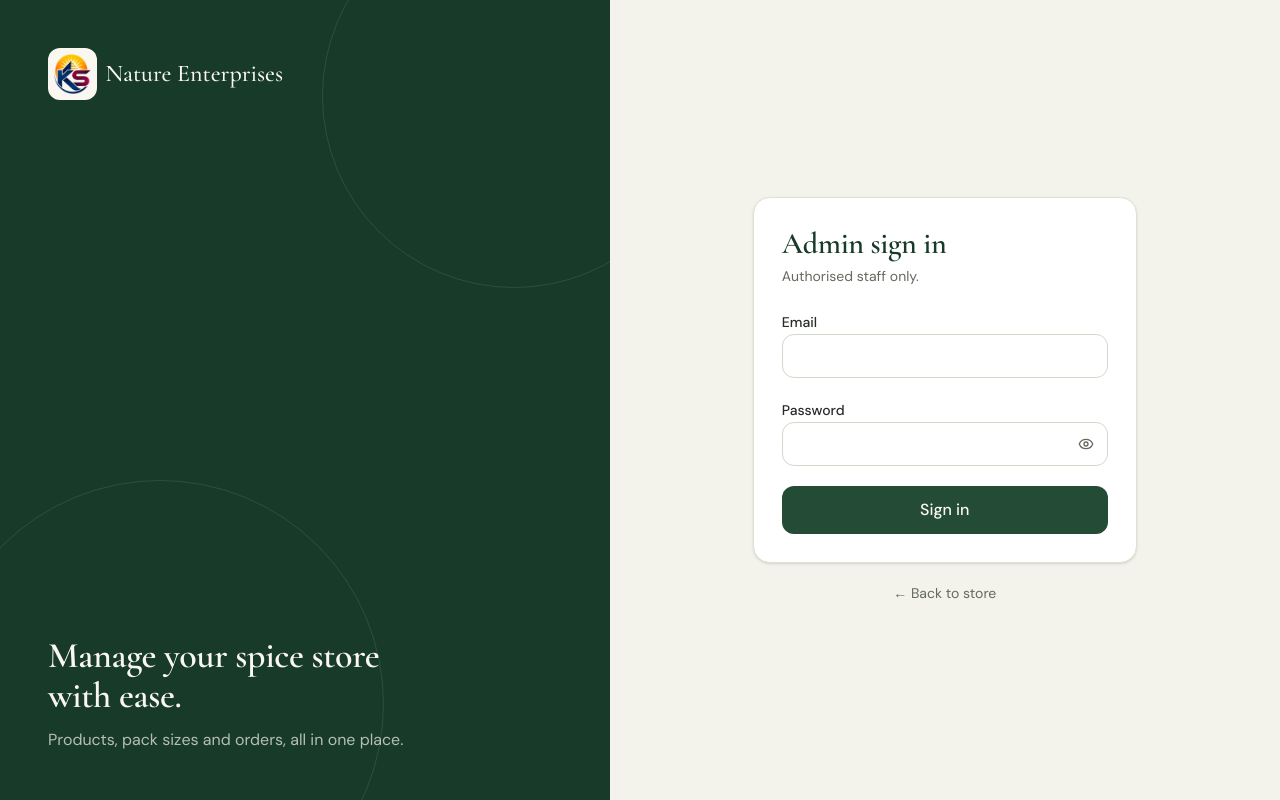
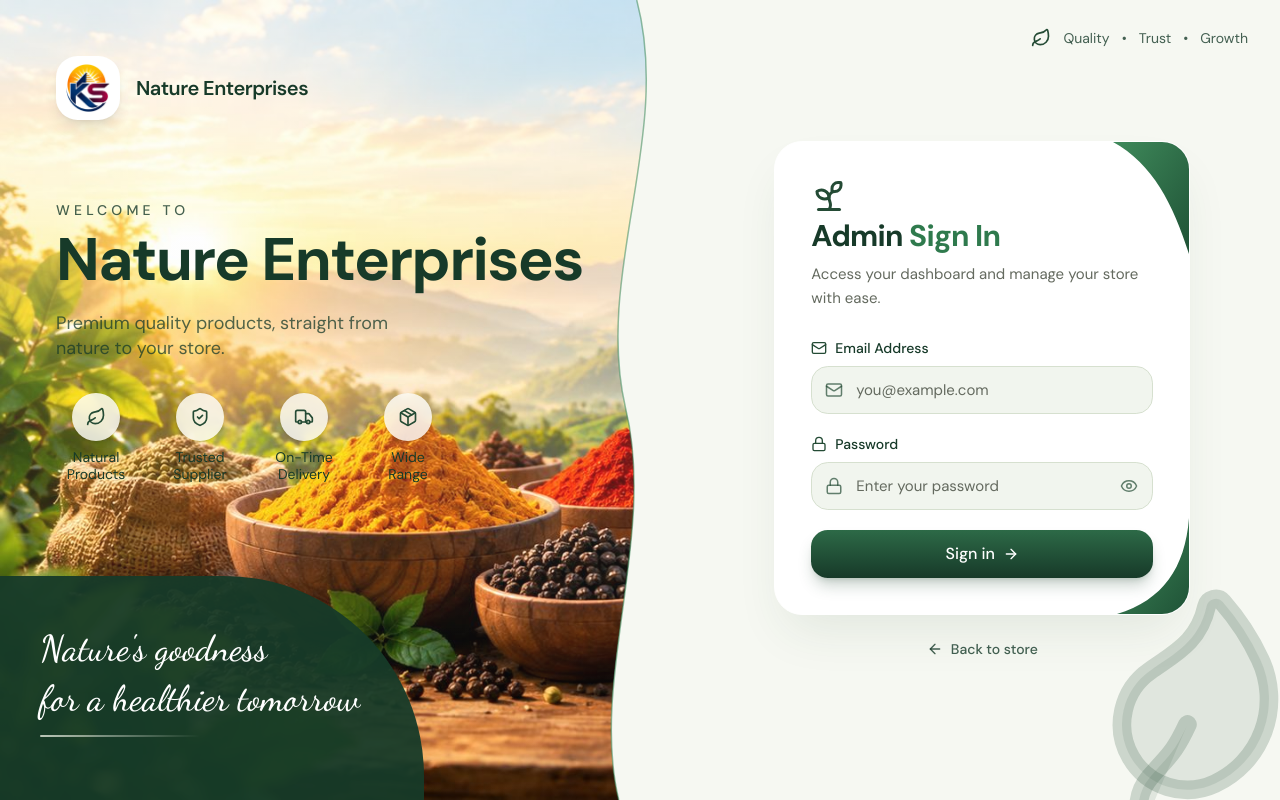
Before and after one commit to udaykiran1867/nature-enterprise, a Next.js app: page /admin/login in a window 1280 px wide. Built offline with nearby package versions, Linux system fonts and the light colour scheme; no server answers.

Commit message:
Now UI is looking properly

```diff
--- a/src/app/admin/login/page.tsx
+++ b/src/app/admin/login/page.tsx
@@ -1,34 +1,107 @@
 import type { Metadata } from "next";
+import { Dancing_Script } from "next/font/google";
+import Image from "next/image";
 import Link from "next/link";
+import { ArrowLeft, Leaf, Package, ShieldCheck, Sprout, Truck } from "lucide-react";
+import { LoginForm } from "@/components/admin/LoginForm";
 import { LogoMark } from "@/components/layout/Logo";
-import { LoginForm } from "@/components/admin/LoginForm";
 
 export const metadata: Metadata = { title: "Sign in" };
 
+const script = Dancing_Script({ subsets: ["latin"], weight: ["500"], display: "swap" });
+
+const FEATURES = [
+  { icon: Leaf, label: "Natural", sub: "Products" },
+  { icon: ShieldCheck, label: "Trusted", sub: "Supplier" },
+  { icon: Truck, label: "On-Time", sub: "Delivery" },
+  { icon: Package, label: "Wide", sub: "Range" },
+];
+
+function BrandRow({ className = "" }: { className?: string }) {
+  return (
+    <div className={`flex items-center gap-4 ${className}`}>
+      <span className="inline-flex size-16 items-center justify-center rounded-2xl bg-white p-2 shadow-lg shadow-black/10">
+        <LogoMark className="h-full w-auto" priority />
+      </span>
+      <span className="font-sans text-xl font-semibold tracking-tight text-forest-dark">Nature Enterprises</span>
+    </div>
+  );
+}
+
 export default function AdminLoginPage() {
   return (
-    <div className="grid min-h-screen lg:grid-cols-[1fr_1.1fr]">
-      <aside className="relative hidden overflow-hidden bg-forest-dark p-12 text-ivory lg:flex lg:flex-col lg:justify-between">
-        <div className="pointer-events-none absolute -right-24 -top-24 size-96 rounded-full border border-white/10" aria-hidden />
-        <div className="pointer-events-none absolute -bottom-32 -left-16 size-[28rem] rounded-full border border-white/10" aria-hidden />
-        <div className="flex items-center gap-2">
-          <LogoMark plate className="h-10 w-auto" />
-          <span className="font-display text-2xl">Nature Enterprises</span>
+    <div className="relative min-h-screen overflow-hidden bg-[#F6F8F2] lg:grid lg:grid-cols-[1.15fr_1fr]">
+      {/* Mobile header */}
+      <div className="relative h-56 overflow-hidden lg:hidden">
+        <Image src="/login-bg.jpg" alt="" fill priority sizes="100vw" className="object-cover object-[20%_60%]" />
+        <div className="absolute inset-0 bg-gradient-to-b from-white/60 via-white/10 to-[#F6F8F2]" />
+        <BrandRow className="relative p-5" />
+      </div>
+
+      {/* Desktop photo panel */}
+      <aside className="relative hidden overflow-hidden lg:block">
+        <Image src="/login-bg.jpg" alt="Turmeric, chilli, pepper and cardamom in wooden bowls against green hills at sunrise" fill priority sizes="55vw" className="object-cover object-left" />
+        <div className="absolute inset-0 bg-gradient-to-b from-white/55 via-white/10 to-transparent" aria-hidden />
+
+        <div className="relative z-10 flex h-full flex-col p-10 xl:p-14">
+          <BrandRow />
+          <div className="mt-14 xl:mt-20">
+            <p className="font-sans text-sm font-medium uppercase tracking-[0.3em] text-forest-dark/80">Welcome to</p>
+            <h1 className="mt-2 max-w-xl font-sans text-5xl font-bold leading-[1.05] tracking-tight text-forest-dark xl:text-6xl">Nature Enterprises</h1>
+            <p className="mt-5 max-w-sm text-lg leading-snug text-forest-dark/75">Premium quality products, straight from nature to your store.</p>
+            <ul className="mt-8 flex gap-6">
+              {FEATURES.map(({ icon: Icon, label, sub }) => (
+                <li key={label} className="flex w-20 flex-col items-center text-center text-sm leading-tight text-forest-dark">
+                  <span className="mb-2 flex size-12 items-center justify-center rounded-full bg-white/80 text-forest shadow-sm backdrop-blur-sm"><Icon className="size-5" aria-hidden /></span>
+                  {label}<br />{sub}
+                </li>
+              ))}
+            </ul>
+          </div>
         </div>
-        <div>
-          <h2 className="max-w-sm text-4xl !text-ivory">Manage your spice store with ease.</h2>
-          <p className="mt-3 max-w-sm text-ivory/70">Products, pack sizes and orders, all in one place.</p>
+
+        <div className="absolute bottom-0 left-0 z-10 h-48 w-[62%] rounded-tr-[200px] bg-forest-dark/95 p-10 pt-12 xl:h-56">
+          <p className={`${script.className} flex items-start gap-2 text-3xl leading-snug text-white xl:text-4xl`}>
+            <span>Nature&apos;s goodness<br />for a healthier tomorrow</span>
+
+          </p>
+          <span className="mt-3 block h-0.5 w-40 rounded-full bg-gradient-to-r from-sage/80 to-transparent" aria-hidden />
         </div>
+
+        {/* Wavy edge between photo and form */}
+        <svg className="pointer-events-none absolute inset-y-0 -right-px z-20 h-full w-28" viewBox="0 0 100 1000" preserveAspectRatio="none" aria-hidden>
+          <path d="M100 0H56C88 170 18 340 46 510C74 670 14 850 40 1000H100Z" fill="#F6F8F2" />
+          <path d="M56 0C88 170 18 340 46 510C74 670 14 850 40 1000" fill="none" stroke="#3f8a5b" strokeOpacity=".55" strokeWidth="1.5" vectorEffect="non-scaling-stroke" />
+        </svg>
       </aside>
-      <main className="flex items-center justify-center p-6">
-        <div className="w-full max-w-sm">
-          <div className="card p-7 shadow-sm">
-            <div className="mb-4 lg:hidden"><LogoMark className="h-12 w-auto" /></div>
-            <h1 className="text-3xl">Admin sign in</h1>
-            <p className="mb-6 mt-1 text-sm text-muted-foreground">Authorised staff only.</p>
-            <LoginForm />
+
+      {/* Form panel */}
+      <main className="relative z-10 -mt-12 flex items-center justify-center px-4 pb-12 lg:mt-0 lg:p-12">
+        <p className="absolute right-8 top-7 hidden items-center gap-3 text-sm text-forest-dark/80 lg:flex">
+          <Leaf className="size-5 text-forest" aria-hidden /> Quality <span aria-hidden>•</span> Trust <span aria-hidden>•</span> Growth
+        </p>
+        <Leaf className="pointer-events-none absolute -bottom-6 -right-6 hidden size-56 -rotate-[25deg] fill-forest/10 text-forest/20 lg:block" aria-hidden />
+
+        <div className="relative w-full max-w-[26rem]">
+          <div className="relative overflow-hidden rounded-[1.75rem] border border-white bg-white p-7 shadow-2xl shadow-forest/10 sm:p-9">
+            <svg className="pointer-events-none absolute right-0 top-0 h-28 w-32" viewBox="0 0 128 112" aria-hidden>
+              <defs><linearGradient id="g1" x1="0" y1="0" x2="1" y2="1"><stop offset="0" stopColor="#3f8a5b" /><stop offset="1" stopColor="#1f5236" /></linearGradient></defs>
+              <path d="M52 0H128V112C112 62 92 22 52 0Z" fill="url(#g1)" />
+            </svg>
+            <svg className="pointer-events-none absolute bottom-0 right-0 h-24 w-28" viewBox="0 0 112 96" aria-hidden>
+              <path d="M112 0V96H40C86 82 108 50 112 0Z" fill="url(#g1)" />
+            </svg>
+
+            <div className="relative">
+              <Sprout className="size-9 text-forest" aria-hidden />
+              <h2 className="mt-1 font-sans text-3xl font-bold tracking-tight text-forest-dark">Admin <span className="text-[#2f7a4d]">Sign In</span></h2>
+              <p className="mb-7 mt-2 text-[15px] leading-relaxed text-muted-foreground">Access your dashboard and manage your store with ease.</p>
+              <LoginForm />
+            </div>
           </div>
-          <Link href="/" className="mt-5 block text-center text-sm text-muted-foreground hover:text-forest">← Back to store</Link>
+          <Link href="/" className="mt-6 flex items-center justify-center gap-2 text-sm font-medium text-forest-dark/80 transition-colors hover:text-forest">
+            <ArrowLeft className="size-4" aria-hidden /> Back to store
+          </Link>
         </div>
       </main>
     </div>
--- a/src/components/admin/LoginForm.tsx
+++ b/src/components/admin/LoginForm.tsx
@@ -4,12 +4,15 @@ import { useRouter } from "next/navigation";
 import { useState } from "react";
 import { useForm } from "react-hook-form";
 import { zodResolver } from "@hookform/resolvers/zod";
-import { AlertCircle, Eye, EyeOff, Loader2 } from "lucide-react";
+import { AlertCircle, ArrowRight, Eye, EyeOff, Loader2, Lock, Mail } from "lucide-react";
 import { z } from "zod";
 import { signIn } from "@/app/admin/actions";
 
-const schema = z.object({ email: z.email("Enter a valid email"), password: z.string().min(1, "Enter your password") });
+const schema = z.object({ email: z.email("Enter a valid email address"), password: z.string().min(1, "Enter your password") });
 type Values = z.infer<typeof schema>;
+
+const input = "field h-12 rounded-xl border-[#d6e0cf] bg-[#f1f5ee] pl-11 text-[15px] focus-visible:bg-white";
+const iconCls = "pointer-events-none absolute left-3.5 top-1/2 size-[18px] -translate-y-1/2 text-forest/70";
 
 export function LoginForm() {
   const router = useRouter();
@@ -31,29 +34,39 @@ export function LoginForm() {
 
   return (
     <form onSubmit={handleSubmit(onSubmit)} noValidate className="space-y-5">
-      <div className="space-y-1.5">
-        <label htmlFor="email" className="text-sm font-medium">Email</label>
-        <input id="email" type="email" autoComplete="username" className="field" aria-invalid={!!errors.email} {...register("email")} />
+      <div className="space-y-2">
+        <label htmlFor="email" className="flex items-center gap-2 text-sm font-medium text-forest-dark"><Mail className="size-4 text-forest" aria-hidden /> Email Address</label>
+        <div className="relative">
+          <Mail className={iconCls} aria-hidden />
+          <input id="email" type="email" autoComplete="username" placeholder="you@example.com" className={input} aria-invalid={!!errors.email} {...register("email")} />
+        </div>
         {errors.email && <p role="alert" className="text-sm text-destructive">{errors.email.message}</p>}
       </div>
-      <div className="space-y-1.5">
-        <label htmlFor="password" className="text-sm font-medium">Password</label>
+
+      <div className="space-y-2">
+        <label htmlFor="password" className="flex items-center gap-2 text-sm font-medium text-forest-dark"><Lock className="size-4 text-forest" aria-hidden /> Password</label>
         <div className="relative">
-          <input id="password" type={show ? "text" : "password"} autoComplete="current-password" className="field pr-11" aria-invalid={!!errors.password} {...register("password")} />
+          <Lock className={iconCls} aria-hidden />
+          <input id="password" type={show ? "text" : "password"} autoComplete="current-password" placeholder="Enter your password" className={`${input} pr-12`} aria-invalid={!!errors.password} {...register("password")} />
           <button type="button" onClick={() => setShow((s) => !s)} aria-label={show ? "Hide password" : "Show password"}
-            className="absolute right-1 top-1/2 flex size-9 -translate-y-1/2 items-center justify-center rounded-md text-muted-foreground hover:text-forest">
-            {show ? <EyeOff className="size-4" aria-hidden /> : <Eye className="size-4" aria-hidden />}
+            className="absolute right-1.5 top-1/2 flex size-9 -translate-y-1/2 items-center justify-center rounded-lg text-forest/70 transition-colors hover:bg-forest/10 hover:text-forest">
+            {show ? <EyeOff className="size-[18px]" aria-hidden /> : <Eye className="size-[18px]" aria-hidden />}
           </button>
         </div>
         {errors.password && <p role="alert" className="text-sm text-destructive">{errors.password.message}</p>}
       </div>
+
       {error && (
-        <div role="alert" className="flex gap-2 rounded-lg border border-destructive/30 bg-destructive/5 p-3 text-sm text-destructive">
+        <div role="alert" className="flex gap-2 rounded-xl border border-destructive/30 bg-destructive/5 p-3 text-sm text-destructive">
           <AlertCircle className="mt-0.5 size-4 shrink-0" aria-hidden /> <p>{error}</p>
         </div>
       )}
-      <button type="submit" disabled={isSubmitting} className="btn btn-primary h-12 w-full text-base">
-        {isSubmitting && <Loader2 className="size-4 animate-spin" aria-hidden />} {isSubmitting ? "Signing in…" : "Sign in"}
+
+      <button type="submit" disabled={isSubmitting}
+        className="btn h-12 w-full rounded-xl bg-gradient-to-b from-[#2d6a47] to-forest-dark text-base text-white shadow-lg shadow-forest/25 transition-all hover:-translate-y-0.5 hover:shadow-xl hover:shadow-forest/30">
+        {isSubmitting ? <Loader2 className="size-4 animate-spin" aria-hidden /> : null}
+        {isSubmitting ? "Signing in…" : "Sign in"}
+        {!isSubmitting && <ArrowRight className="size-4" aria-hidden />}
       </button>
     </form>
   );
```
Also changed, not shown: src/app/(store)/page.tsx (+4 -38 lines), src/components/layout/Header.tsx (+22 -5 lines), src/components/shell/Pagination.tsx (+9 -9 lines), public/login-bg.jpg (added), public/spice-banner.png (added).
